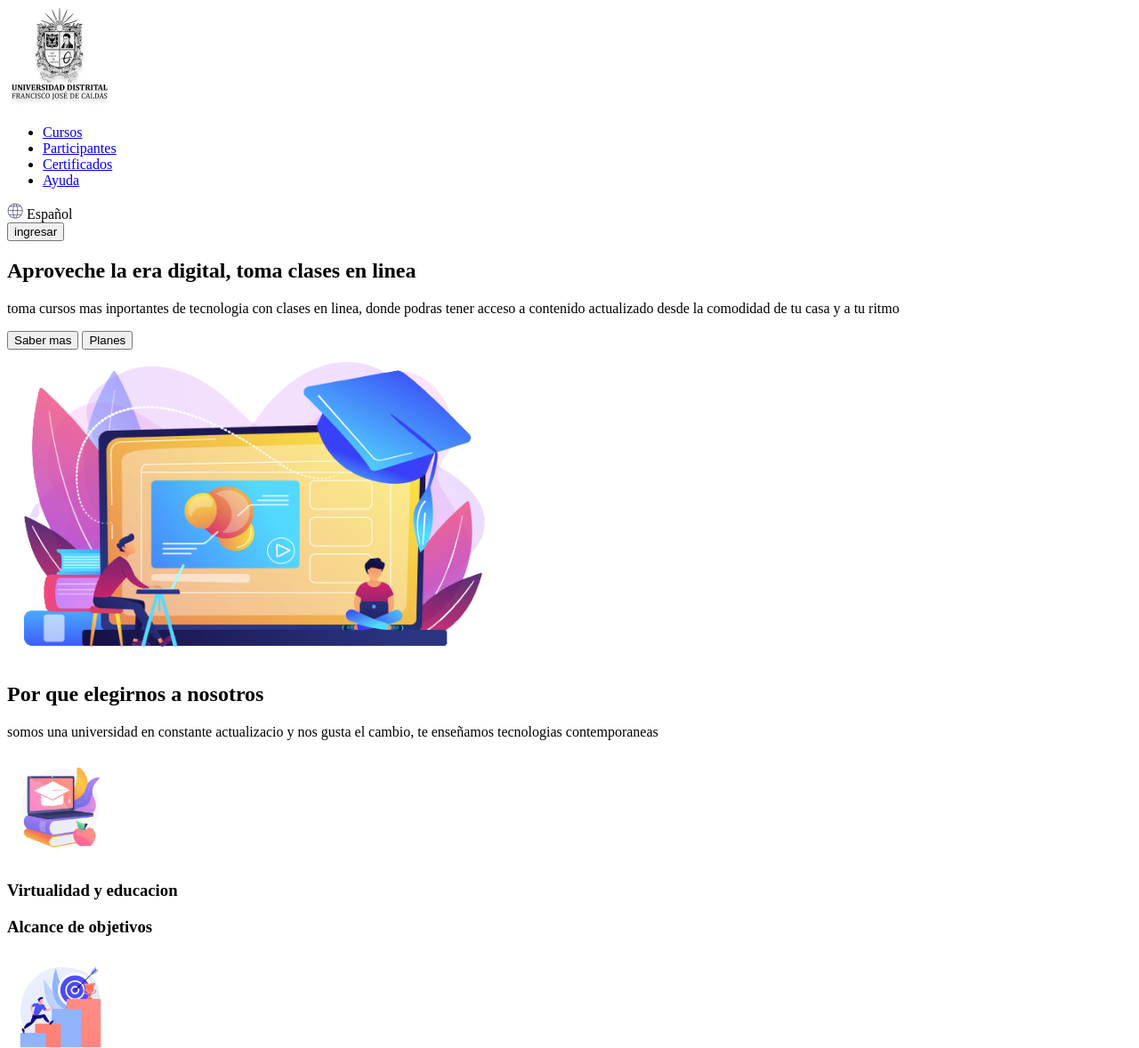
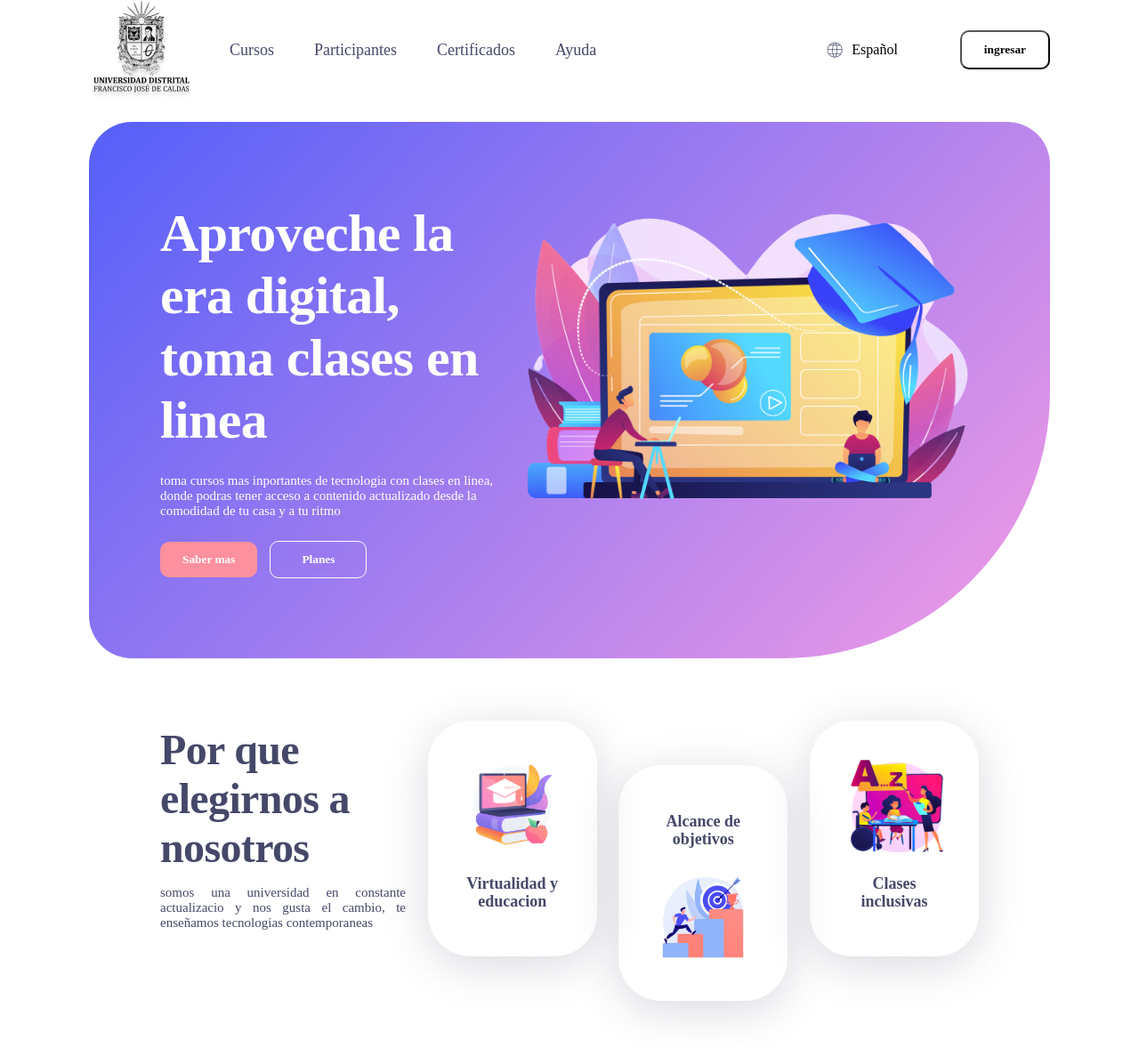
Before and after one commit to luis0517/taller-9-full-stack, a plain HTML site: page punto-1-3/index.html in a window 1280 px wide. Shown: the top 1178 px of the page at 89% size. Drawn offline with Linux system fonts and the light colour scheme; a web font is replaced by a local one.

Commit message:
modificaciones CSS

```diff
--- a/punto-1-3/index.html
+++ b/punto-1-3/index.html
@@ -14,7 +14,7 @@
 </head>
 <body>
     <header>
-        <div class="header__navigate">
+        <div class="header__navigation">
             <img src="./public/images/header-logo.png" alt="Main logo">
             <nav>
                 <ul>
--- a/punto-1-3/styles/banner-styles.css
+++ b/punto-1-3/styles/banner-styles.css
@@ -0,0 +1,28 @@
+#banner{
+    display: flex;
+    margin: 25px 100px;
+    padding: 90px  80px;
+    background: linear-gradient(313.18deg, #ee9ae5 3.28%, #5961f9 97.04%);
+    border-radius: 48px 48px 300px 48px;
+}
+
+h1{
+    margin: 0px;
+    color: #fff;
+    font-family: 'jost';
+    font-size: 60px;
+    font-weight: 600px;
+    line-height: 70px;
+    letter-spacing: -0.64px;
+}
+#banner p{
+    margin: 25px 0px;
+    color: #fff;
+}
+
+.button--white{
+    padding: 12px 35px;
+    background-color: transparent;
+    color: white;
+    border: 1px solid #fff;
+}
--- a/punto-1-3/styles/footer-styles.css
+++ b/punto-1-3/styles/footer-styles.css
@@ -0,0 +1,50 @@
+#footer{
+    display: flex;
+    justify-content: space-between;
+    align-items: center;
+
+    margin-top: 120px;
+    padding: 20px 100px;
+    background-color: #010851;
+    color: #fff;
+}
+
+.footer__info{
+    width: 30%;
+
+}
+
+input{
+    width: 220px;
+    padding: 12px 20px;
+    margin-right: -15px;
+    border: none;
+    border-radius: 10px;
+    background-color: #45486899;
+}
+
+.button--pink{
+    background-color: #ed80fd;
+    color: #fff;
+    border: none;
+}
+
+table{
+    font-family: 'jost';
+    text-align: left;
+}
+
+tr{
+    height: 40px;
+}
+
+th{
+    height: 80px;
+}
+td{
+    padding-right: 50px;
+}
+
+td a{
+    color: #fff;
+}
--- a/punto-1-3/styles/global-styles.css
+++ b/punto-1-3/styles/global-styles.css
@@ -0,0 +1,37 @@
+body{
+    margin: 0px ;
+}
+a{
+    font-family:'jost';
+    font-size: 18px;
+}
+
+button{
+    padding: 12px 25px;
+    font-family: 'jost';
+    font-weight: bold;
+    border-radius: 10px;
+    cursor: pointer;
+}
+
+.button--orange{
+    margin-right: 10px;
+    background-color: #fd909e;
+    color: #fff;
+    border: none;
+}
+
+p{
+    font-family: 'jost';
+    font-size: 15px;
+    font-weight: 300;
+}
+
+h2{
+    margin: 5px 0px;
+    color: #454868;
+    font-family: 'jost';
+    font-size: 48px;
+    line-height: 55px;
+    letter-spacing: -0.64px;
+}
--- a/punto-1-3/styles/header-styles.css
+++ b/punto-1-3/styles/header-styles.css
@@ -0,0 +1,39 @@
+header{
+    display: flex;
+    justify-content: space-between;
+    margin: 0px 100px;
+}
+
+.header__navigation{
+    display: flex;
+    align-items: center;
+}
+
+.header__navigation nav ul{
+    display: flex;
+    gap: 45px;
+    list-style: none;
+}
+.header__navigation nav ul li a{
+    text-decoration: none;
+    color: #454868;
+}
+
+.header__settings{
+    display: flex;
+    align-items: center;
+    gap: 70px;
+}
+
+.header__settings div{
+    display: flex;
+    align-items: center;
+    gap: 10px;
+    font-family:'jost';
+    font-size: 16px;
+    font-weight: 400;
+}
+.header__settings button{
+    background-color: transparent;
+    border-radius: 1px solid #45486854 ;
+}
--- a/punto-1-3/styles/section-1-styles.css
+++ b/punto-1-3/styles/section-1-styles.css
@@ -0,0 +1,41 @@
+#section-1{
+    display: flex;
+    justify-content: space-between;
+    margin: 50px 100px;
+    padding: 20px 80px;
+}
+
+.section-1__info{
+    width: 30%;
+
+}
+
+.section-1__info p{
+    color: #454868;
+    text-align: justify;
+}
+.section-1__card{
+    display: flex;
+    flex-direction: column;
+    align-items: center;
+    justify-content: space-between;
+    width: min-content;
+    height: 195px;
+    padding: 35px;
+    border-radius: 48px;
+    box-shadow: 0px 10px 50px #45486833;
+}
+
+.section-1__card-down{
+    margin-top: 50px;
+}
+
+.section-1__card h3{
+    font-family: 'jost';
+    font-size: 18px;
+    color: #454868;
+    line-height: 20px;
+    letter-spacing:-0,64px;
+    text-align: center;
+
+}
--- a/punto-1-3/styles/section-2-styles.css
+++ b/punto-1-3/styles/section-2-styles.css
@@ -0,0 +1,13 @@
+#section-2{
+    padding: 20px 180px;
+    background: #ed80fd26;
+}
+.section-2__info{
+    display: flex;
+    gap: 35px;
+    margin: 70px 0px;
+}
+
+.section-2__sub-pink{
+    color: #ed80fd;
+}
```
Also changed, not shown: 2 other files.
